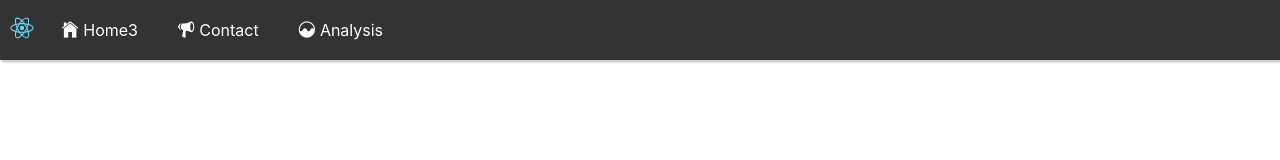
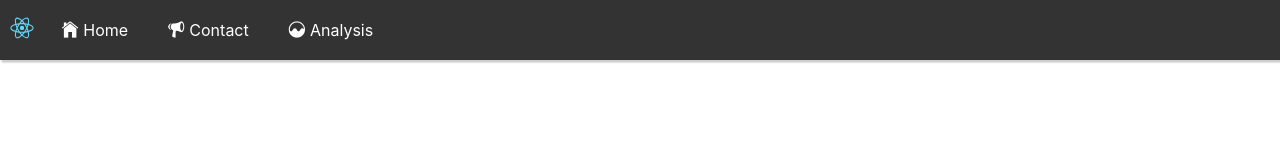
Before and after one commit to hsmello/reactapp_trade, a React app: page / in a window 1280 px wide. Shown: the top 160 px of the page. Built offline with nearby package versions, Linux system fonts and the light colour scheme.

Commit message:
Home page correct name

```diff
--- a/src/App.js
+++ b/src/App.js
@@ -10,7 +10,7 @@ import './App.css';
 function App() {
   const navLinks = [
     {
-      text: "Home3",
+      text: "Home",
       path: "/",
       icon: "ion-ios-home"
     },
```
